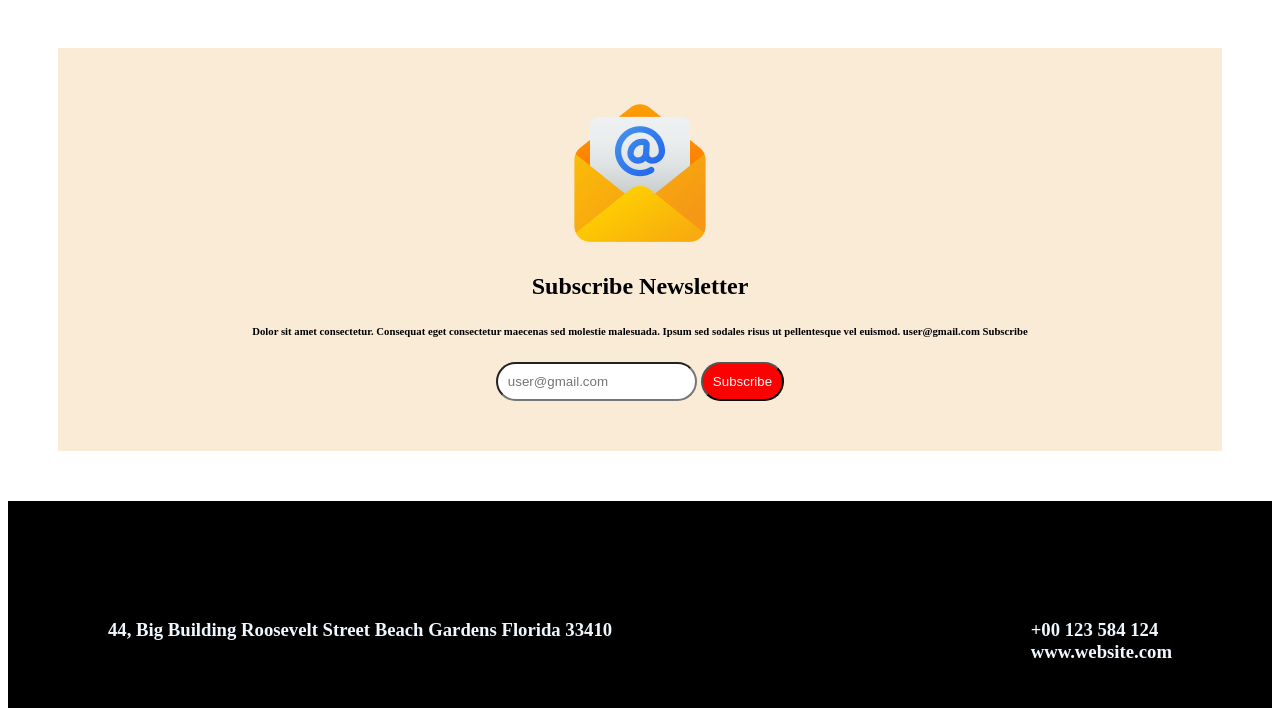
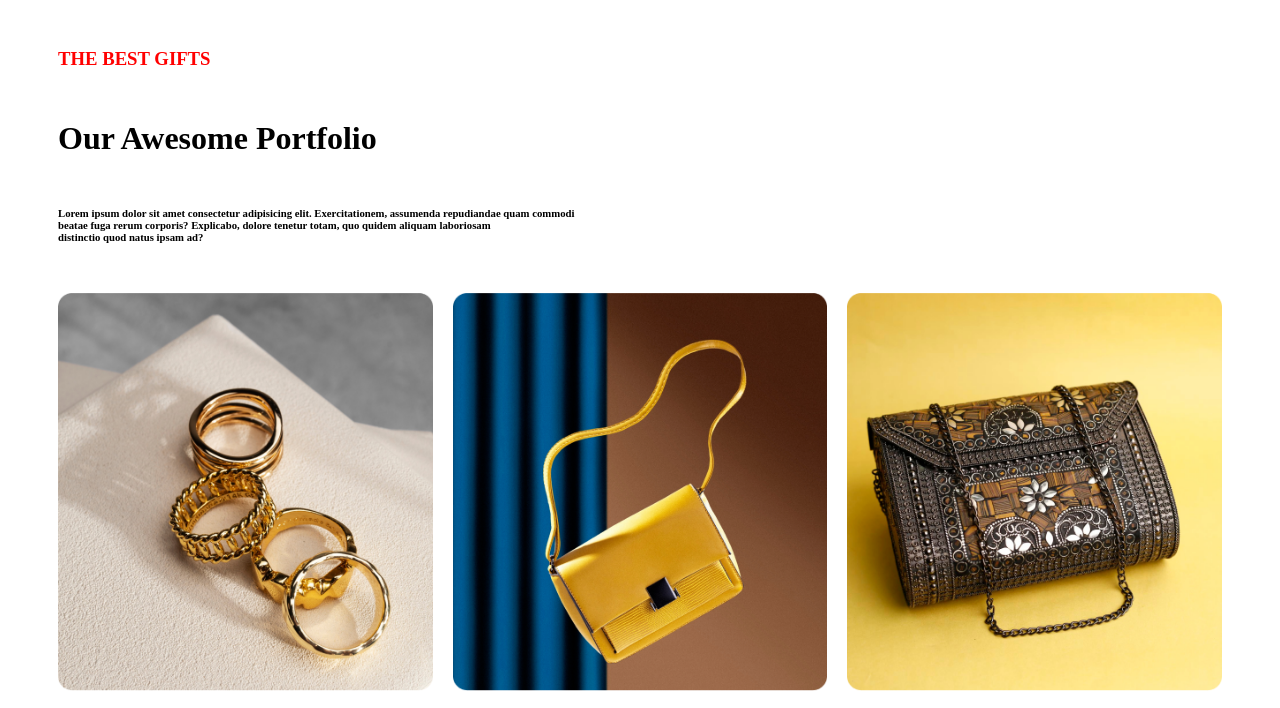
Before and after one commit to Muttaky/newMe, a plain HTML site: page newMe/index.html in a window 1280 px wide. Shown: the part 2189-2897 px from the top of the page. Drawn offline with Linux system fonts and the light colour scheme.

Commit message:
fourth commit

```diff
--- a/newMe/index.html
+++ b/newMe/index.html
@@ -29,6 +29,14 @@
             </section>
         </article>
 
+        <h3 style="color: red; margin: 50px;">THE BEST GIFTS</h3>
+        <h1 style="margin: 50px;">Our Awesome Portfolio</h1>
+        <h6 style="margin: 50px;">Lorem ipsum dolor sit amet consectetur adipisicing elit. Exercitationem, assumenda repudiandae quam commodi <br> beatae fuga rerum corporis? Explicabo, dolore tenetur totam, quo quidem aliquam laboriosam <br> distinctio quod natus ipsam ad?</h6>
+<article class="grid">
+    <img src="images/Rectangle 8.png" alt=""><img src="images/Rectangle 3.png" alt=""><img src="images/Rectangle 4.png" alt="">
+    <img
+    src="images/Rectangle 5.png" alt=""><img src="images/Rectangle 6.png" alt=""><img src="images/Rectangle 7.png" alt="">
+</article>
         <article class="email">
             <img src="images/Group 61.png" alt="">
             <h1>Subscribe Newsletter
@@ -49,8 +57,8 @@
         <article class="foot">
             <h3>44, Big Building Roosevelt Street
                 Beach Gardens Florida 33410</h3>
-                <h3>
-                    +00 123 584 124 <br>
+                <h3> <img src="images/Call.png" alt="" style="padding: ;">
+                    +00 123 584 124 <br> <img src="images/Website.png" alt="">
 www.website.com
                 </h3>
         </article>
--- a/newMe/style.css
+++ b/newMe/style.css
@@ -70,3 +70,13 @@ footer{
 hr{
     margin: 50px;
 }
+
+.grid{
+    margin: 50px;
+    display:grid;
+    grid-template-columns:repeat(3,1fr);
+grid-gap:20px;
+}
+.grid img{
+    width: 100%;
+}
```
